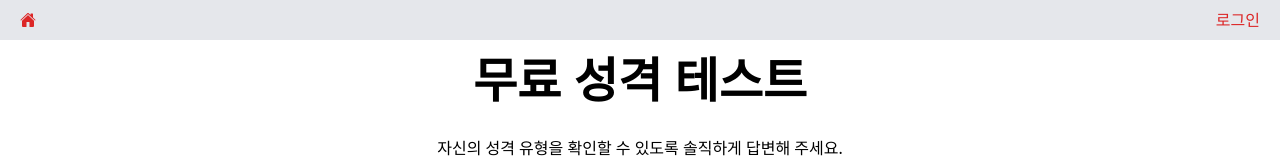
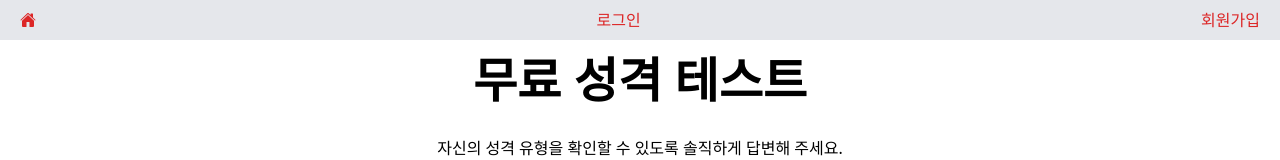
Before and after one commit to Aeri0730/MBTITEST, a React (Vite) app: page / in a window 1280 px wide. Shown: the top 160 px of the page. Built offline with nearby package versions, Linux system fonts and the light colour scheme; no server answers.

Commit message:
회원가입 버튼

```diff
--- a/src/layout/Header.jsx
+++ b/src/layout/Header.jsx
@@ -31,9 +31,15 @@ const Header = () => {
           </p>
         </div>
       ) : (
-        <Link className="cursor-pointer" to="/login">
-          로그인
-        </Link>
+        <>
+          {" "}
+          <Link className="cursor-pointer" to="/login">
+            로그인
+          </Link>
+          <Link className="cursor-pointer" to="/signup">
+            회원가입
+          </Link>
+        </>
       )}
     </div>
   );
```
Also changed, not shown: 1 other file (tests, documents, lock files or other folders).
